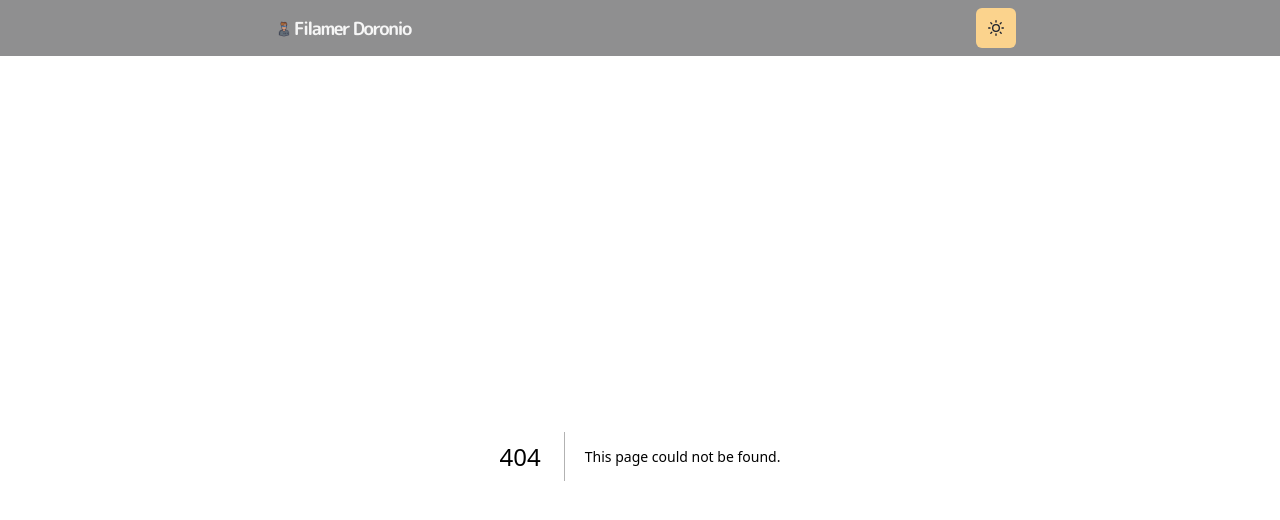
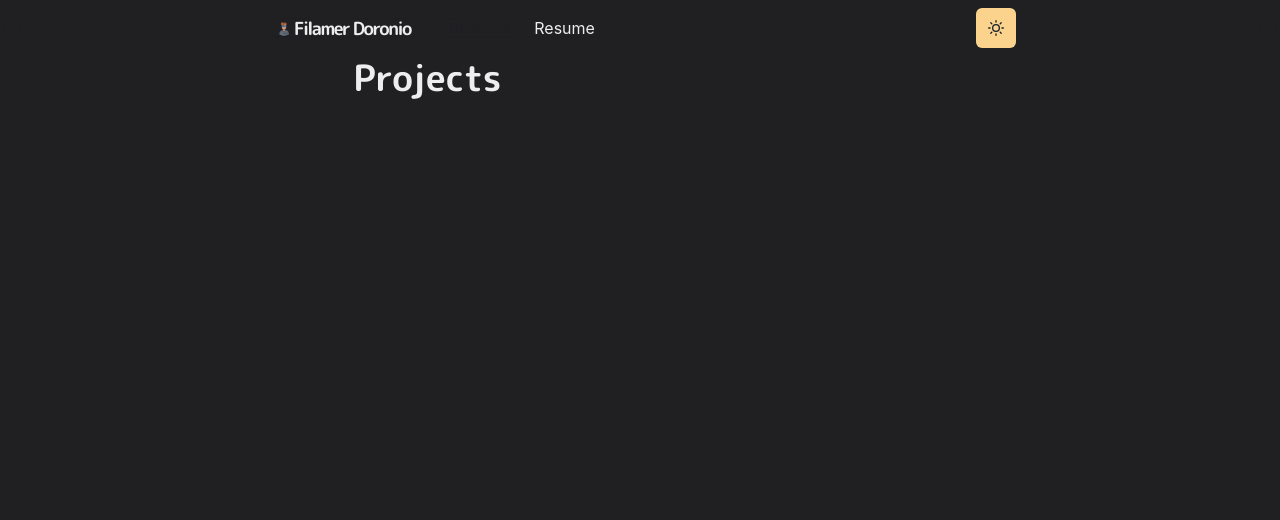
Before and after one commit to FDoronio79/filamer-portfoliov2, a Next.js app: page /projects in a window 1280 px wide. Before the commit this address had no page. Shown: the top 520 px of the page. Built offline with nearby package versions, Linux system fonts and the light colour scheme.

Commit message:
fixing navbar link hydration issue

```diff
--- a/components/navbar.js
+++ b/components/navbar.js
@@ -1,5 +1,6 @@
+import { forwardRef } from 'react';
 import Logo from './logo';
-// import NextLink from 'next/link';
+import NextLink from 'next/link';
 import {
     Container,
     Box,
@@ -18,24 +19,30 @@ import { HamburgerIcon } from '@chakra-ui/icons';
 import ThemeToggleButton from './theme-toggle-button';
 
 
-// const LinkItem = ({ href, path, children }) => {
-//     const active = path === href
-//     const inactiveColor = useColorModeValue('gray200', 'whiteAlpha.900')
-//     return (
-//         <NextLink href={href}>
-//             <Link
-//                 p={2}
-//                 bg={active ? 'glassTeal' : undefined}
-//                 color={active ? '#202023' : inactiveColor}
-//             >
-//                 {children}
-//             </Link>
-//         </NextLink>
-//     )
-// }
+const LinkItem = ({ href, path, target, children, ...props }) => {
+    const active = path === href
+    const inactiveColor = useColorModeValue('gray200', 'whiteAlpha.900')
+    return (
+        <Link
+            as={NextLink}
+            href={href}
+            p={2}
+            bg={active ? 'glassTeal' : undefined}
+            color={active ? '#202023' : inactiveColor}
+            target={target}
+            {...props}
+        >
+            {children}
+        </Link>
+    )
+}
+
+const MenuLink = forwardRef((props, ref) => (
+    <Link ref={ref} as={NextLink} {...props} />
+))
 
 const Navbar = props => {
-    // const { path } = props
+    const { path } = props
 
     return (
         <Box
@@ -76,12 +83,12 @@ const Navbar = props => {
                     flexGrow={1}
                     mt={{ base: 4, nmd: 0 }}
                 >
-                {/* <LinkItem href="/projects" path={path}>
+                <LinkItem href="/projects" path={path}>
                     Projects
                 </LinkItem>
                 <LinkItem href="/resume" path={path}>
                     Resume
-                </LinkItem> */}
+                </LinkItem>
                 </Stack>
                 <Box flex={1} align="right">
                     <ThemeToggleButton />
@@ -94,15 +101,15 @@ const Navbar = props => {
                             aria-label="Options"
                         />
                             <MenuList>
-                                {/* <NextLink href="/" passHref>
-                                    <MenuItem as={Link}>About</MenuItem>
-                                </NextLink>
-                                <NextLink href="/projects" passHref>
-                                    <MenuItem as={Link}>Projects</MenuItem>
-                                </NextLink>
-                                <NextLink href="/resume" passHref>
-                                    <MenuItem as={Link}>Resume</MenuItem>
-                                </NextLink> */}
+                                    <MenuItem as={MenuLink} href="/">
+                                    About
+                                    </MenuItem>
+                                    <MenuItem as={Link} href="/projects">
+                                    Projects
+                                    </MenuItem>
+                                    <MenuItem as={Link} href="/resume">
+                                    Resume
+                                    </MenuItem>
                                 <MenuItem as={Link} href="https://github.com/FDoronio79" target="_blank">
                                     Github
                                 </MenuItem>
--- /dev/null
+++ b/pages/projects.js
@@ -0,0 +1,19 @@
+import {
+    Container,
+    Heading,
+    SimpleGrid,
+    Divider
+} from '@chakra-ui/react'
+import Section from '../components/section'
+
+const Projects = () => {
+    return (
+        <Container>
+            <Heading as="h3" fontsize={20} mb={4}>
+                Projects
+            </Heading>
+        </Container>
+    )
+}
+
+export default Projects
```
